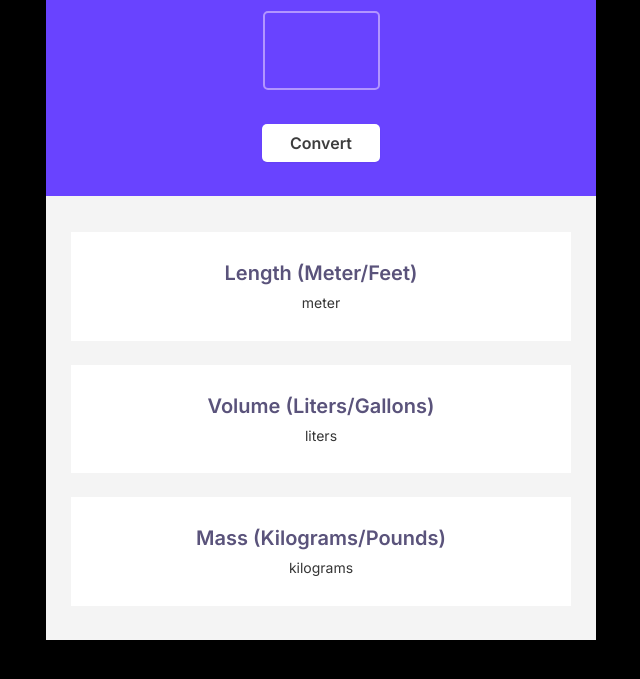
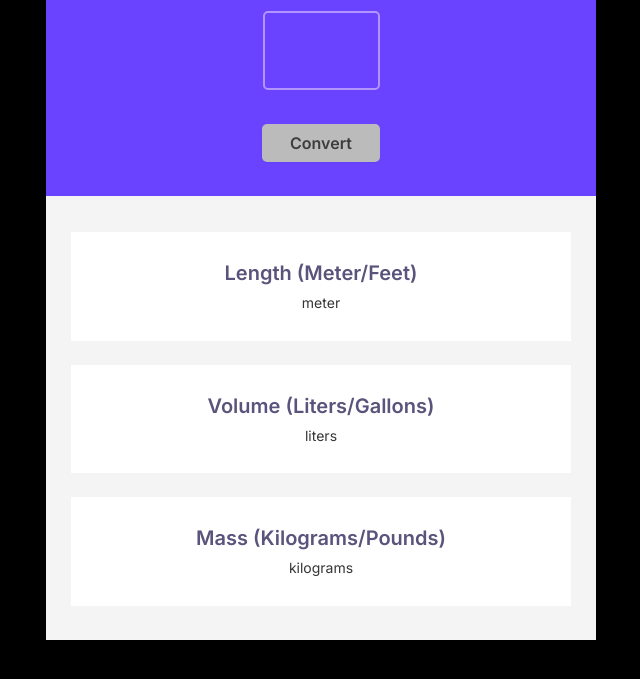
Before and after one commit to ichiomafrancis/Javascript_free_course_from_Scrimba, a website built with Vite: page unitConverter/index.html in a window 1280 px wide. In both pictures the pointer is over the button "Convert". Shown: the part 119-798 px from the top of the page, without its empty margins (319-959 px from the left). Built offline with nearby package versions, Linux system fonts and the light colour scheme.

Commit message:
added hover and active state to my button

```diff
--- a/unitConverter/index.css
+++ b/unitConverter/index.css
@@ -65,6 +65,12 @@ body {
   border: none;
 }
 
+.btn:hover,
+.btn:active {
+  background-color: #bbb;
+  cursor: pointer;
+}
+
 .output {
   width: 500px;
   height: 108.57px;
```
